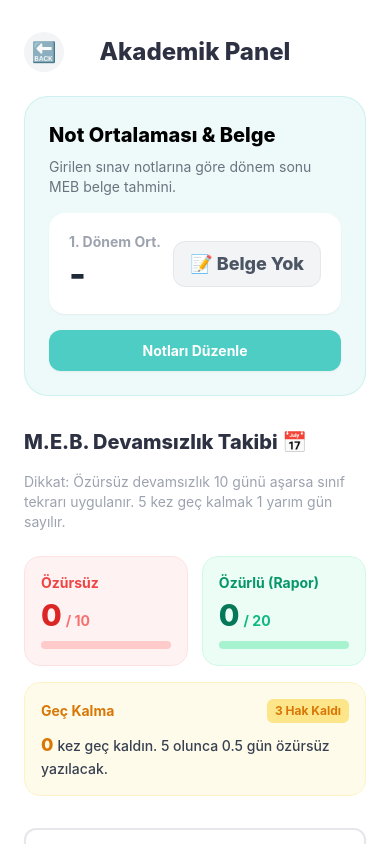
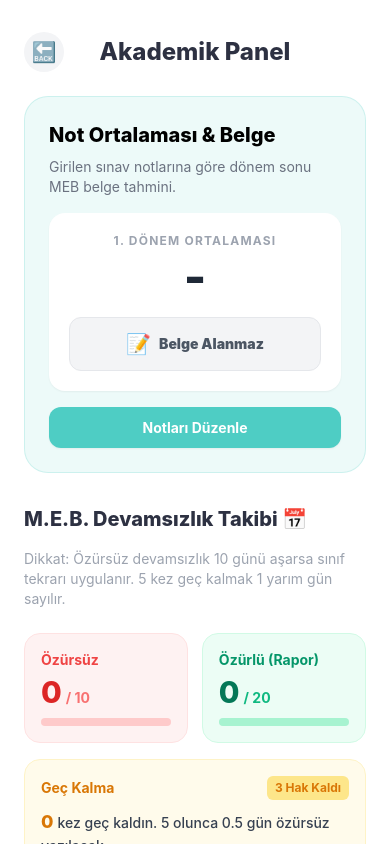
Before and after one commit to irfanunaal-eng/brainmate-app, a React Native app: screen /AcademicDashboard in a window 390 px wide. Built offline with nearby package versions, Linux system fonts and the light colour scheme; what react-native-calendars would draw is missing.

Commit message:
UI: Adjust AcademicDashboard certificate layout to display status vertically below the average for better readability

```diff
--- a/screens/AcademicDashboardScreen.tsx
+++ b/screens/AcademicDashboardScreen.tsx
@@ -147,11 +147,11 @@ export function AcademicDashboardScreen({ navigation, route }: any) {
   };
 
   const getCert = (avg: number) => {
-    if (absences.unexcused > 5) return { name: 'Belge Alamaz (Devamsızlık)', color: '#ef4444', bg: 'bg-red-100', text: 'text-red-700', icon: '⚠️' };
-    if (hasFailed) return { name: 'Belge Alamaz (Zayıf Var)', color: '#ef4444', bg: 'bg-red-100', text: 'text-red-700', icon: '🔴' };
-    if (avg >= 85) return { name: 'Takdir', color: '#16a34a', bg: 'bg-green-100', text: 'text-green-700', icon: '🏅' };
-    if (avg >= 70) return { name: 'Teşekkür', color: '#d97706', bg: 'bg-amber-100', text: 'text-amber-700', icon: '🥈' };
-    return { name: 'Belge Yok', color: '#94a3b8', bg: 'bg-gray-100', text: 'text-gray-600', icon: '📝' };
+    if (absences.unexcused > 5) return { name: '⛔ Devamsızlıktan Kaldı', color: '#ef4444', bg: 'bg-red-100', text: 'text-red-700', icon: '⚠️' };
+    if (hasFailed) return { name: '❌ Zayıf Notu Var', color: '#ef4444', bg: 'bg-red-100', text: 'text-red-700', icon: '🔴' };
+    if (avg >= 85) return { name: 'Takdir Belgesi', color: '#16a34a', bg: 'bg-green-100', text: 'text-green-700', icon: '🏅' };
+    if (avg >= 70) return { name: 'Teşekkür Belgesi', color: '#d97706', bg: 'bg-amber-100', text: 'text-amber-700', icon: '🥈' };
+    return { name: 'Belge Alanmaz', color: '#94a3b8', bg: 'bg-gray-100', text: 'text-gray-600', icon: '📝' };
   };
 
   const certData = average ? getCert(parseFloat(average)) : getCert(0);
@@ -174,13 +174,16 @@ export function AcademicDashboardScreen({ navigation, route }: any) {
           <Text className="text-secondary-800 font-extrabold text-xl mb-2">Not Ortalaması & Belge</Text>
           <Text className="text-gray-500 mb-4 text-sm">Girilen sınav notlarına göre dönem sonu MEB belge tahmini.</Text>
 
-          <View className="flex-row items-center justify-between bg-white p-5 rounded-2xl shadow-sm mb-4">
-            <View>
-              <Text className="text-gray-400 font-bold mb-1">1. Dönem Ort.</Text>
-              <Text className="text-4xl font-extrabold text-gray-800">{average || '-'}</Text>
+          <View className="bg-white p-5 rounded-2xl shadow-sm mb-4">
+            <View className="items-center mb-4">
+              <Text className="text-gray-400 font-bold mb-1 uppercase tracking-widest text-xs">1. Dönem Ortalaması</Text>
+              <Text className="text-5xl font-extrabold text-gray-800">{average || '-'}</Text>
             </View>
-            <View className={`px-4 py-2 rounded-xl border ${certData.bg} border-gray-200`}>
-              <Text className={`${certData.text} font-extrabold text-lg`}>{certData.icon} {certData.name}</Text>
+            <View className={`w-full py-3 px-4 flex-row items-center justify-center rounded-xl border ${certData.bg} border-gray-200`}>
+              <Text className="text-xl mr-2">{certData.icon}</Text>
+              <Text className={`${certData.text} font-black text-center text-sm`}>
+                 {certData.name}
+              </Text>
             </View>
           </View>
 
```
